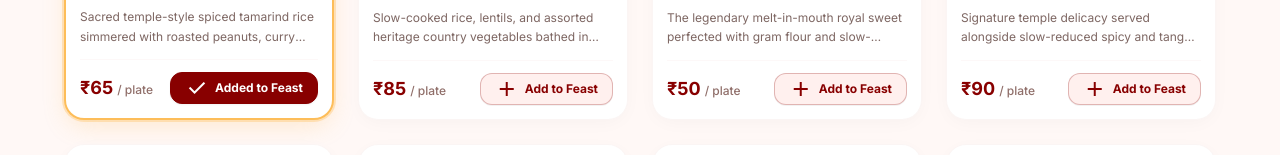
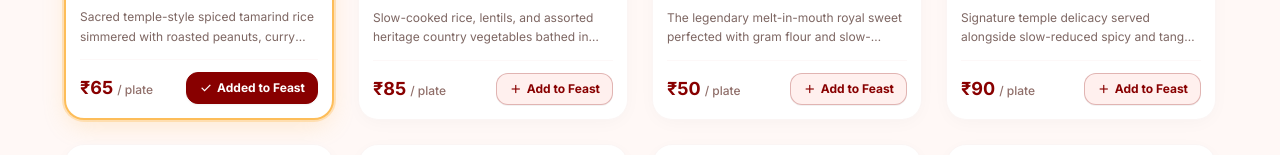
Before and after one commit to CMAtreya/catering, a React (Vite) app in the folder tks-catering/: page / in a window 1280 px wide. Both pictures are taken after a click on the checkbox 199 px from the left and 1087 px from the top of the page. Shown: the part 1143-1298 px from the top of the page. Built offline with nearby package versions, Linux system fonts and the light colour scheme; grey boxes are pictures that could not be loaded; a web font is replaced by a local one.

Commit message:
fix(customer): ensure Added to Feast button fits cleanly inside card width across all screen viewports

```diff
--- a/tks-catering/src/components/customer/ItemCard.tsx
+++ b/tks-catering/src/components/customer/ItemCard.tsx
@@ -175,8 +175,8 @@ export const ItemCard: React.FC<ItemCardProps> = ({
         </div>
 
         {/* Bottom portion price & Consistent Add to Feast CTA button strictly on a single line */}
-        <div className="pt-3 border-t border-outline-variant/10 flex items-center justify-between mt-3 gap-2">
-          <div className="flex items-baseline gap-1 whitespace-nowrap">
+        <div className="pt-3 border-t border-outline-variant/10 flex items-center justify-between mt-3 gap-2 min-w-0">
+          <div className="flex items-baseline gap-1 whitespace-nowrap shrink-0">
             <span className="font-headline font-bold text-base sm:text-lg text-primary">
               {formatRupees(item.pricePerPlate)}
             </span>
@@ -189,18 +189,18 @@ export const ItemCard: React.FC<ItemCardProps> = ({
                 <div
                   role="presentation"
                   onClick={handleCardClick}
-                  className="h-8 px-3 sm:px-3.5 rounded-lg bg-primary hover:bg-primary-container text-white border border-primary text-xs font-bold transition-all flex items-center justify-center gap-1.5 shadow-xs cursor-pointer select-none whitespace-nowrap shrink-0"
+                  className="h-8 px-2.5 sm:px-3 rounded-lg bg-primary hover:bg-primary-container text-white border border-primary text-xs font-bold transition-all flex items-center justify-center gap-1 shadow-xs cursor-pointer select-none whitespace-nowrap w-fit shrink-0"
                 >
-                  <span className="material-symbols-outlined text-[15px] shrink-0">check</span>
+                  <span className="material-symbols-outlined !text-[14px] leading-none shrink-0" style={{ fontSize: '14px', width: '14px', height: '14px' }}>check</span>
                   <span className="whitespace-nowrap">Added to Feast</span>
                 </div>
               ) : (
                 <div
                   role="presentation"
                   onClick={handleCardClick}
-                  className="h-8 px-3 sm:px-3.5 rounded-lg bg-surface-container-low hover:bg-primary-fixed/40 text-primary border border-primary/25 text-xs font-bold transition-all flex items-center justify-center gap-1.5 shadow-2xs hover:shadow-xs cursor-pointer select-none whitespace-nowrap shrink-0"
+                  className="h-8 px-2.5 sm:px-3 rounded-lg bg-surface-container-low hover:bg-primary-fixed/40 text-primary border border-primary/25 text-xs font-bold transition-all flex items-center justify-center gap-1 shadow-2xs hover:shadow-xs cursor-pointer select-none whitespace-nowrap w-fit shrink-0"
                 >
-                  <span className="material-symbols-outlined text-[15px] shrink-0">add</span>
+                  <span className="material-symbols-outlined !text-[14px] leading-none shrink-0" style={{ fontSize: '14px', width: '14px', height: '14px' }}>add</span>
                   <span className="whitespace-nowrap">Add to Feast</span>
                 </div>
               )}
--- a/tks-catering/src/pages/customer/CataloguePage.tsx
+++ b/tks-catering/src/pages/customer/CataloguePage.tsx
@@ -662,7 +662,7 @@ export const CataloguePage: React.FC = () => {
               </button>
             </div>
           ) : (
-            <div className="grid grid-cols-1 sm:grid-cols-2 md:grid-cols-3 lg:grid-cols-4 xl:grid-cols-4 2xl:grid-cols-5 gap-4 sm:gap-6 w-full">
+            <div className="grid grid-cols-1 sm:grid-cols-2 lg:grid-cols-3 xl:grid-cols-4 2xl:grid-cols-5 gap-4 sm:gap-6 w-full">
               {filteredItems.map((item) => (
                 <ItemCard key={item.id} item={item} />
               ))}
```
